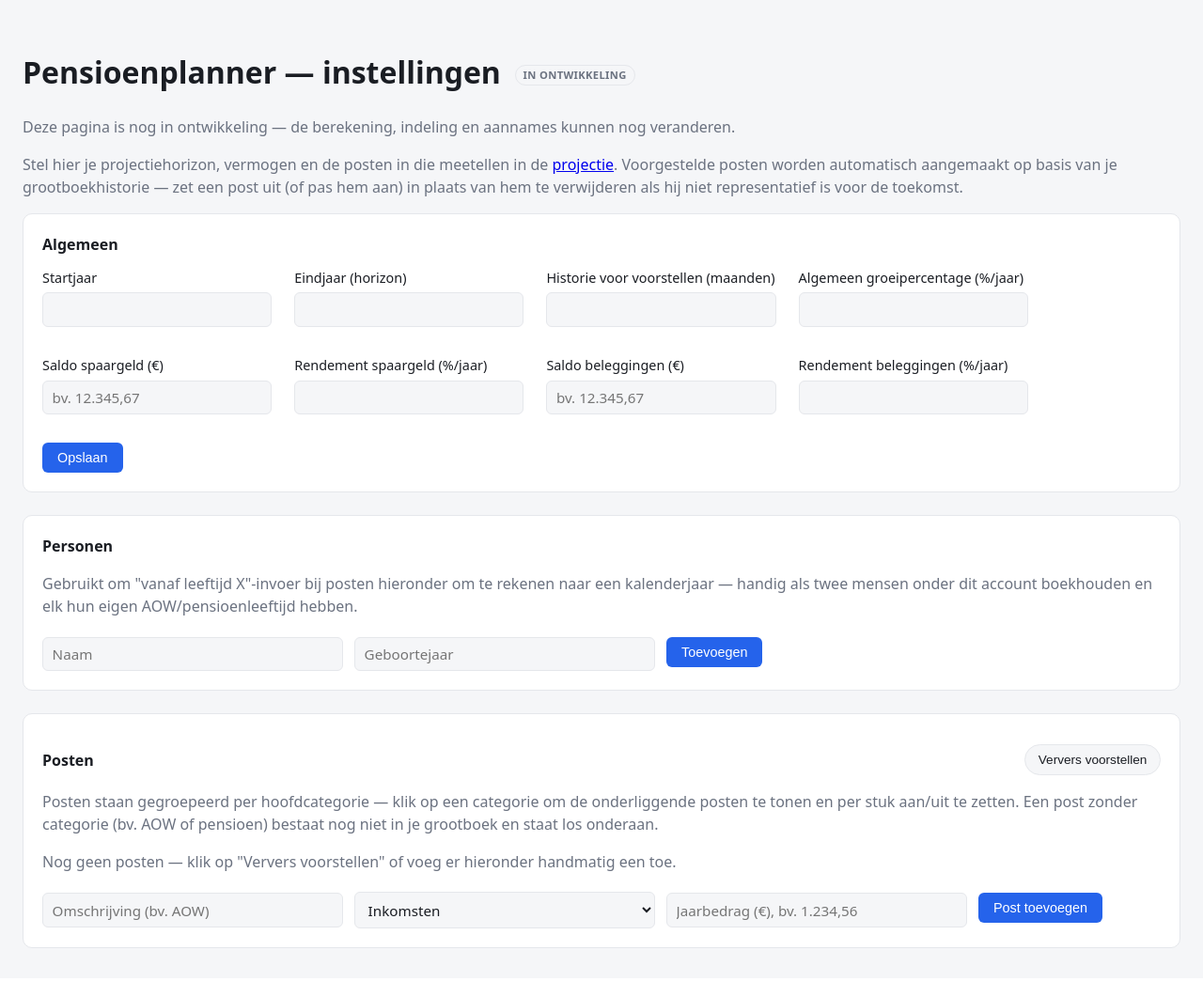
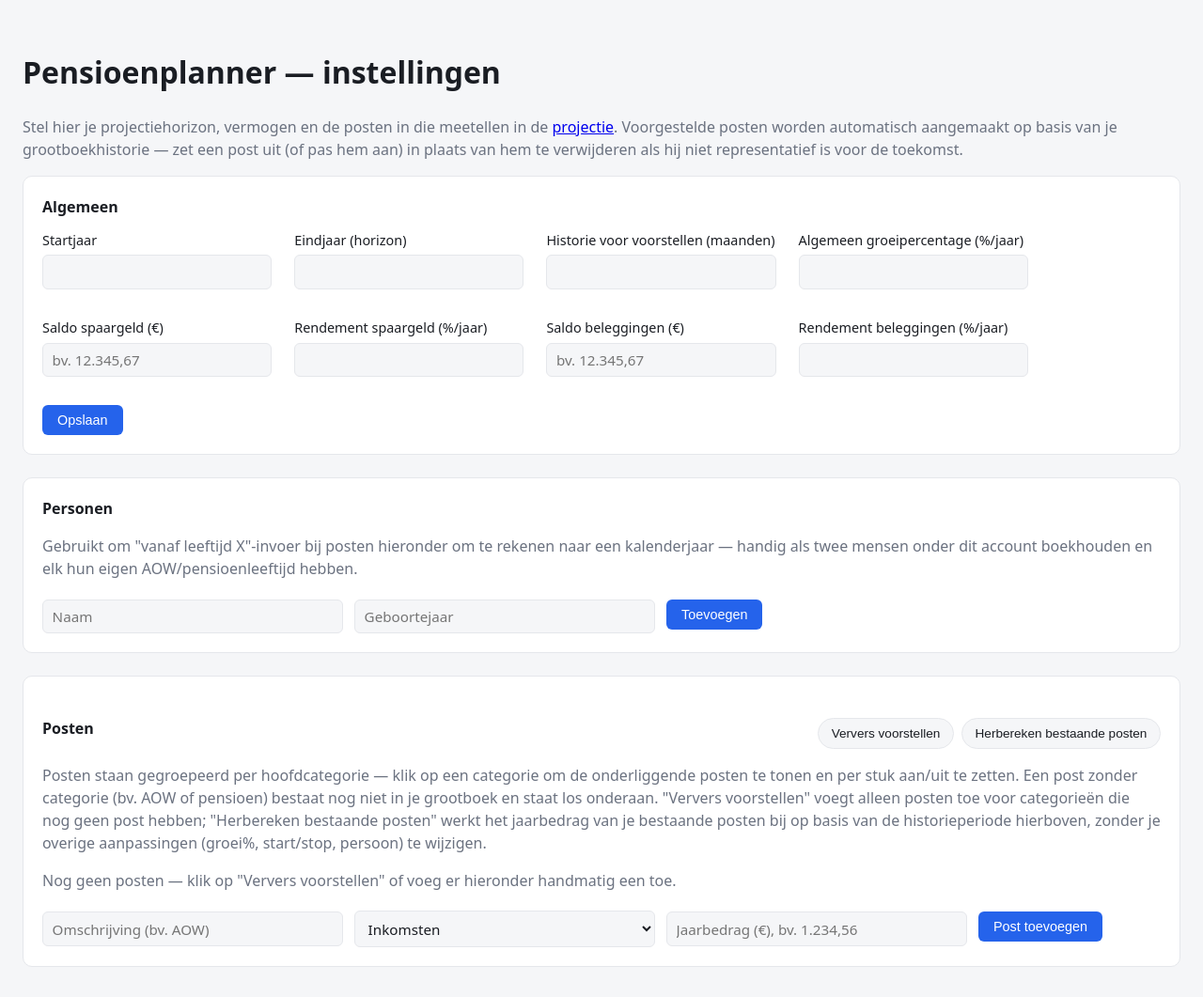
Before and after one commit to teigie/boekhouding_appv2, a FastAPI app: template app/templates/pensioenplanner_instellingen.html in a window 1280 px wide. Shown: the part 62-1123 px from the top of the page at 94% size. Before the commit the page ends 1071 px from the top, so only its background shows below. Run offline with FastAPI, Linux system fonts and the light colour scheme; the template is opened without the code that fills it, so the values that code supplies are empty; parts of the project's set-up code (start-up, migrations or seed data) failed here and were passed over.

Commit message:
Pensioenplanner afgerond: rekeningselectie, herberekenen en projectie-fixes
- Instelbare rekeningselectie (fire_rekening_selectie) bepaalt welke
  gekoppelde rekeningen meetellen in de historiebaseline; wijzigen
  herberekent direct bestaande posten.
- Nieuwe knop "Herbereken bestaande posten", los van "Ververs
  voorstellen" dat nooit bestaande posten aanpast.
- De historieperiode wordt geankerd op de laatste afschriftdatum i.p.v.
  vandaag, en gedeeld door het werkelijk verstreken aantal maanden i.p.v.
  het aantal maanden met data — voorkomt overschatting van posten die
  minder dan maandelijks terugkeren.
- Startjaar van de projectie is nu een 0-basis (nog geen rendement in
  het eerste jaar); "Spaargeld" toont voortaan alleen pot + rendement,
  het netto van dat jaar is pas zichtbaar in "Totaal vermogen".
- Uitgeklapte posten per categorie tonen nu dezelfde kolomkoppen als de
  hoofdtabel.
- "In ontwikkeling"-markering overal verwijderd — de pensioenplanner is
  af.

Co-Authored-By: Claude Sonnet 5 <noreply@anthropic.com>

```diff
--- a/app/routes/pensioenplanner.py
+++ b/app/routes/pensioenplanner.py
@@ -29,7 +29,7 @@ from fastapi import APIRouter, Form, Request
 from fastapi.responses import RedirectResponse, Response
 
 from app.config import SQL_DIR
-from app.dashboard_chart import add_months, build_chart, build_series
+from app.dashboard_chart import add_months, build_chart, build_series, month_range
 from app.db import get_connection
 from app.fire_projection import build_projection
 from app.formatting import format_amount_nl, parse_amount_nl
@@ -53,6 +53,15 @@ _ADD_POST_SQL = (SQL_DIR / "queries" / "fire" / "add_post.sql").read_text(encodi
 _UPDATE_POST_SQL = (SQL_DIR / "queries" / "fire" / "update_post.sql").read_text(encoding="utf-8")
 _DELETE_POST_SQL = (SQL_DIR / "queries" / "fire" / "delete_post.sql").read_text(encoding="utf-8")
 _BASELINE_SQL = (SQL_DIR / "queries" / "fire" / "categorie_baseline_for_user.sql").read_text(encoding="utf-8")
+_UPDATE_POST_BEDRAG_SQL = (SQL_DIR / "queries" / "fire" / "update_post_bedrag.sql").read_text(encoding="utf-8")
+_DATE_BOUNDS_SQL = (SQL_DIR / "queries" / "fire" / "date_bounds_for_user.sql").read_text(encoding="utf-8")
+_SYNC_REKENING_SELECTIE_SQL = (SQL_DIR / "queries" / "fire" / "sync_rekening_selectie.sql").read_text(encoding="utf-8")
+_LIST_REKENING_SELECTIE_SQL = (
+    SQL_DIR / "queries" / "fire" / "list_rekening_selectie_for_user.sql"
+).read_text(encoding="utf-8")
+_UPDATE_REKENING_SELECTIE_SQL = (
+    SQL_DIR / "queries" / "fire" / "update_rekening_selectie.sql"
+).read_text(encoding="utf-8")
 
 _INSTELLINGEN_URL = "/pensioenplanner/instellingen"
 
@@ -190,7 +199,7 @@ def _instellingen_display(instellingen) -> dict:
     }
 
 
-def _annualized_bedrag(netto_totaal: float, aantal_maanden: int) -> float:
+def _annualized_bedrag(netto_totaal: float, venster_maanden: int) -> float:
     """fire_posten.jaarbedrag is always a positive magnitude — same
     convention as afschrift.Bedrag_eur, where the sign lives in a
     separate direction field (there Af_bij, here a post's type) rather
@@ -199,10 +208,49 @@ def _annualized_bedrag(netto_totaal: float, aantal_maanden: int) -> float:
     direction rows correctly (see its own docstring), but an Uitgaven
     category's net is normally negative — abs() here turns that into the
     magnitude a jaarbedrag is supposed to be; app/fire_projection.py is
-    what actually applies the direction, via the post's type."""
-    if not aantal_maanden:
+    what actually applies the direction, via the post's type.
+
+    venster_maanden is the window's total elapsed calendar months (see
+    _baseline_venster), not how many of those months this one category
+    happened to have a transaction in — a cost that recurs less than
+    monthly (e.g. a twice-a-year road tax payment) would otherwise get
+    divided by its own occurrence count and badly overstated."""
+    if not venster_maanden:
         return 0.0
-    return abs(netto_totaal / aantal_maanden * 12)
+    return abs(netto_totaal / venster_maanden * 12)
+
+
+def _load_rekening_selectie(conn, user_id: int):
+    """Ensures every one of the user's Rekeningen has a
+    fire_rekening_selectie row (new accounts default to included, see
+    sync_rekening_selectie.sql's docstring) and returns the full list for
+    display. Called on every visit to the instellingen page, not just the
+    first, since a Rekening can be linked at any time."""
+    conn.execute(_SYNC_REKENING_SELECTIE_SQL, {"user_id": user_id})
+    return conn.execute(_LIST_REKENING_SELECTIE_SQL, {"user_id": user_id}).fetchall()
+
+
+def _baseline_venster(conn, user_id: int, historie_maanden: int) -> tuple[date, date, int]:
+    """Anchors the auto-suggestion window to the last afschrift date among
+    the user's SELECTED Rekeningen (see fire_rekening_selectie /
+    sql/queries/fire/date_bounds_for_user.sql) rather than wall-clock
+    `today` — a window computed from `today` can otherwise slide past the
+    last actual upload (e.g. no statement imported in recent months),
+    making every category look like it had zero activity in that gap
+    instead of simply not-yet-uploaded data. Also clips the start to the
+    earliest afschrift among those same accounts, so a young account isn't
+    divided by months it didn't exist for. Returns
+    (start, end, venster_maanden) — venster_maanden is the actual elapsed
+    calendar months after clipping, fed to _annualized_bedrag."""
+    bounds = conn.execute(_DATE_BOUNDS_SQL, {"user_id": user_id}).fetchone()
+    min_datum, max_datum = (bounds["min_datum"], bounds["max_datum"]) if bounds else (None, None)
+
+    end = date.fromisoformat(max_datum) if max_datum else date.today()
+    start = add_months(end.replace(day=1), -historie_maanden)
+    if min_datum and date.fromisoformat(min_datum) > start:
+        start = date.fromisoformat(min_datum)
+    venster_maanden = len(month_range(start, end))
+    return start, end, venster_maanden
 
 
 def _sync_voorgestelde_posten(conn, user_id: int, instellingen) -> int:
@@ -210,12 +258,12 @@ def _sync_voorgestelde_posten(conn, user_id: int, instellingen) -> int:
     with historical activity in the configured history window that
     doesn't already have one (regardless of that existing post's actief
     state or how its amount has since been edited) — never touches an
-    existing post. Returns how many posts were added."""
+    existing post, see _herbereken_posten for that. Returns how many
+    posts were added."""
     existing = conn.execute(_LIST_POSTEN_SQL, {"user_id": user_id}).fetchall()
     existing_keys = {(r["afschrift_cat_id"], r["afschrift_subcat_id"]) for r in existing}
 
-    end = date.today()
-    start = add_months(end.replace(day=1), -instellingen["historie_maanden"])
+    start, end, venster_maanden = _baseline_venster(conn, user_id, instellingen["historie_maanden"])
     baseline_rows = conn.execute(
         _BASELINE_SQL, {"user_id": user_id, "start": start.isoformat(), "end": end.isoformat()}
     ).fetchall()
@@ -235,7 +283,7 @@ def _sync_voorgestelde_posten(conn, user_id: int, instellingen) -> int:
                 "afschrift_subcat_id": row["subcat_id"],
                 "persoon_id": None,
                 "type": row["cat_type"],
-                "jaarbedrag": round(_annualized_bedrag(row["netto_totaal"], row["aantal_maanden"]), 2),
+                "jaarbedrag": round(_annualized_bedrag(row["netto_totaal"], venster_maanden), 2),
                 "groei_pct": None,
                 "start_jaar": None,
                 "stop_jaar": None,
@@ -245,6 +293,39 @@ def _sync_voorgestelde_posten(conn, user_id: int, instellingen) -> int:
         )
         added += 1
     return added
+
+
+def _herbereken_posten(conn, user_id: int, instellingen) -> int:
+    """Recomputes jaarbedrag for every existing, category-linked post from
+    the current history window — the counterpart to
+    _sync_voorgestelde_posten, which only adds posts for brand-new
+    combinations and deliberately never touches an existing one. Call this
+    when historie_maanden (or new transaction history) should actually
+    change an already-suggested amount. A manually-added post
+    (afschrift_cat_id NULL, e.g. AOW) has no baseline to recompute from
+    and is never touched; a post whose combination has no baseline
+    activity in the (possibly narrower) new window is left as-is rather
+    than reset to 0 — no data in the window isn't evidence the real
+    annual amount is zero. Only jaarbedrag changes — groei_pct, start/
+    stop_jaar, persoon, actief and omschrijving stay exactly as the user
+    left them (see update_post_bedrag.sql)."""
+    existing = conn.execute(_LIST_POSTEN_SQL, {"user_id": user_id}).fetchall()
+    by_key = {(r["afschrift_cat_id"], r["afschrift_subcat_id"]): r for r in existing if r["afschrift_cat_id"] is not None}
+
+    start, end, venster_maanden = _baseline_venster(conn, user_id, instellingen["historie_maanden"])
+    baseline_rows = conn.execute(
+        _BASELINE_SQL, {"user_id": user_id, "start": start.isoformat(), "end": end.isoformat()}
+    ).fetchall()
+
+    updated = 0
+    for row in baseline_rows:
+        post = by_key.get((row["cat_id"], row["subcat_id"]))
+        if post is None:
+            continue
+        nieuw_bedrag = round(_annualized_bedrag(row["netto_totaal"], venster_maanden), 2)
+        conn.execute(_UPDATE_POST_BEDRAG_SQL, {"id": post["ID"], "user_id": user_id, "jaarbedrag": nieuw_bedrag})
+        updated += 1
+    return updated
 
 
 @router.get("/pensioenplanner/instellingen")
@@ -268,6 +349,8 @@ def instellingen_page(request: Request):
 
         personen = conn.execute(_LIST_PERSONEN_SQL, {"user_id": user["id"]}).fetchall()
         posten = conn.execute(_LIST_POSTEN_SQL, {"user_id": user["id"]}).fetchall()
+        rekening_selectie = _load_rekening_selectie(conn, user["id"])
+        conn.commit()
     finally:
         conn.close()
 
@@ -276,7 +359,7 @@ def instellingen_page(request: Request):
         request, "pensioenplanner_instellingen.html",
         {
             "user": user, "instellingen": _instellingen_display(instellingen), "personen": personen,
-            "groepen": groepen, "losse_posten": losse_posten,
+            "groepen": groepen, "losse_posten": losse_posten, "rekening_selectie": rekening_selectie,
         },
     )
 
@@ -332,6 +415,7 @@ def save_instellingen(
         else:
             personen = conn.execute(_LIST_PERSONEN_SQL, {"user_id": user["id"]}).fetchall()
             posten = conn.execute(_LIST_POSTEN_SQL, {"user_id": user["id"]}).fetchall()
+            rekening_selectie = conn.execute(_LIST_REKENING_SELECTIE_SQL, {"user_id": user["id"]}).fetchall()
     finally:
         conn.close()
 
@@ -342,7 +426,8 @@ def save_instellingen(
             request, "pensioenplanner_instellingen.html",
             {
                 "user": user, "instellingen": submitted, "personen": personen,
-                "groepen": groepen, "losse_posten": losse_posten, "error": error,
+                "groepen": groepen, "losse_posten": losse_posten, "rekening_selectie": rekening_selectie,
+                "error": error,
             },
             status_code=400,
         )
@@ -384,6 +469,46 @@ def delete_persoon(request: Request, persoon_id: int):
     return RedirectResponse(_INSTELLINGEN_URL, status_code=303)
 
 
+@router.post("/pensioenplanner/rekeningen")
+async def save_rekening_selectie(request: Request):
+    """Saves which of the user's own Rekeningen feed the baseline — same
+    shared-checkbox-group pattern as the posten table's actief_ids (see
+    save_posten below): one request, one "actief" checkbox per Rekening,
+    all sharing the name rekening_ids. Changing the selection immediately
+    recomputes existing, category-linked posten's jaarbedrag (same as
+    clicking "Herbereken bestaande posten") — a (de)selected account
+    changes what the baseline query sees, so leaving old amounts in place
+    until a separate manual click would be a stale, easy-to-miss state."""
+    user = require_login(request)
+    if isinstance(user, RedirectResponse):
+        return user
+
+    form = await request.form()
+    actief_ids = {int(v) for v in form.getlist("rekening_ids")}
+
+    conn = get_connection()
+    try:
+        rekening_selectie = _load_rekening_selectie(conn, user["id"])
+        for row in rekening_selectie:
+            conn.execute(_UPDATE_REKENING_SELECTIE_SQL, {
+                "user_id": user["id"],
+                "rekening_id": row["rekening_id"],
+                "actief": 1 if row["rekening_id"] in actief_ids else 0,
+            })
+        instellingen = conn.execute(_GET_INSTELLINGEN_SQL, {"user_id": user["id"]}).fetchone()
+        updated = 0
+        if instellingen is not None:
+            updated = _herbereken_posten(conn, user["id"], instellingen)
+        conn.commit()
+    finally:
+        conn.close()
+    audit.info(
+        "Pensioenplanner: rekeningselectie opgeslagen en %d post(en) herberekend voor gebruiker %s",
+        updated, user["id"],
+    )
+    return RedirectResponse(_INSTELLINGEN_URL, status_code=303)
+
+
 @router.post("/pensioenplanner/posten")
 def add_post(
     request: Request,
@@ -421,6 +546,7 @@ def add_post(
             instellingen = conn.execute(_GET_INSTELLINGEN_SQL, {"user_id": user["id"]}).fetchone()
             personen = conn.execute(_LIST_PERSONEN_SQL, {"user_id": user["id"]}).fetchall()
             posten = conn.execute(_LIST_POSTEN_SQL, {"user_id": user["id"]}).fetchall()
+            rekening_selectie = conn.execute(_LIST_REKENING_SELECTIE_SQL, {"user_id": user["id"]}).fetchall()
     finally:
         conn.close()
 
@@ -431,7 +557,8 @@ def add_post(
             request, "pensioenplanner_instellingen.html",
             {
                 "user": user, "instellingen": _instellingen_display(instellingen), "personen": personen,
-                "groepen": groepen, "losse_posten": losse_posten, "error": error,
+                "groepen": groepen, "losse_posten": losse_posten, "rekening_selectie": rekening_selectie,
+                "error": error,
             },
             status_code=400,
         )
@@ -567,6 +694,29 @@ def ververs_posten(request: Request):
     return RedirectResponse(_INSTELLINGEN_URL, status_code=303)
 
 
+@router.post("/pensioenplanner/posten/herbereken")
+def herbereken_posten(request: Request):
+    """Recomputes existing, category-linked posts' jaarbedrag from the
+    current historie_maanden — see _herbereken_posten's docstring for why
+    this is a separate action from "Ververs voorstellen" (which only adds
+    missing posts, by design, and never updates one already there)."""
+    user = require_login(request)
+    if isinstance(user, RedirectResponse):
+        return user
+
+    conn = get_connection()
+    try:
+        instellingen = conn.execute(_GET_INSTELLINGEN_SQL, {"user_id": user["id"]}).fetchone()
+        updated = 0
+        if instellingen is not None:
+            updated = _herbereken_posten(conn, user["id"], instellingen)
+            conn.commit()
+    finally:
+        conn.close()
+    audit.info("Pensioenplanner: %d post(en) herberekend voor gebruiker %s", updated, user["id"])
+    return RedirectResponse(_INSTELLINGEN_URL, status_code=303)
+
+
 def _projection_chart(projectie: dict):
     """Reuses app/dashboard_chart.py's generic x-category/series scaler
     for a yearly (rather than monthly) linegraph — build_chart/
--- a/app/static/css/style.css
+++ b/app/static/css/style.css
@@ -145,24 +145,6 @@ body {
 .info-icon:hover {
   border-color: var(--accent);
   color: var(--accent);
-}
-
-/* Marks a feature that's still being actively worked on — currently only
-   the pensioenplanner (see app/templates/base.html's nav link and the
-   notice at the top of its own pages). Deliberately subdued (muted, not
-   the accent color) so it reads as informational, not an error/warning. */
-.badge-wip {
-  display: inline-block;
-  margin-left: 0.4rem;
-  padding: 0.1rem 0.5rem;
-  border: 1px solid var(--border);
-  border-radius: 999px;
-  color: var(--muted);
-  font-size: 0.7rem;
-  font-weight: 600;
-  text-transform: uppercase;
-  letter-spacing: 0.03em;
-  vertical-align: middle;
 }
 
 .topbar__nav a {
--- a/app/templates/base.html
+++ b/app/templates/base.html
@@ -30,7 +30,7 @@
           <a href="/">Dashboard</a>
           <a href="/review">Controle</a>
           <a href="/upload">Upload</a>
-          <a href="/pensioenplanner">Pensioenplanner<span class="badge-wip" title="Nog in ontwikkeling — werking en berekeningen kunnen nog veranderen">in ontwikkeling</span></a>
+          <a href="/pensioenplanner">Pensioenplanner</a>
         </span>
         <span class="topbar__account">
           <a href="/user/{{ logged_in_user.name | urlencode }}">{{ logged_in_user.name }}</a>
--- a/app/templates/pensioenplanner_instellingen.html
+++ b/app/templates/pensioenplanner_instellingen.html
@@ -2,11 +2,7 @@
 {% block title %}Boekhouding — Pensioenplanner instellingen{% endblock %}
 {% block content_class %}content--wide{% endblock %}
 {% block content %}
-  <h1>Pensioenplanner — instellingen <span class="badge-wip">in ontwikkeling</span></h1>
-  <p class="muted">
-    Deze pagina is nog in ontwikkeling — de berekening, indeling en
-    aannames kunnen nog veranderen.
-  </p>
+  <h1>Pensioenplanner — instellingen</h1>
   <p class="muted">
     Stel hier je projectiehorizon, vermogen en de posten in die meetellen
     in de <a href="/pensioenplanner">projectie</a>. Voorgestelde posten
@@ -34,6 +30,30 @@
       <button type="submit" style="margin-top: 1rem;">Opslaan</button>
     </form>
   </section>
+
+  {% if rekening_selectie %}
+    <section class="card" style="margin-top: 1.5rem;">
+      <h2>Rekeningen</h2>
+      <p class="muted">
+        Welke van je gekoppelde rekeningen meetellen in de
+        historiebaseline (voorgestelde bedragen, "Ververs voorstellen" en
+        "Herbereken bestaande posten"). Zet bv. een privérekening uit als
+        die niet in de gezamenlijke projectie thuishoort. Opslaan
+        herberekent direct het jaarbedrag van je bestaande, aan een
+        categorie gekoppelde posten — net als de knop "Herbereken
+        bestaande posten" hieronder.
+      </p>
+      <form method="post" action="/pensioenplanner/rekeningen" class="table-actions" style="flex-wrap: wrap; gap: 1rem;">
+        {% for r in rekening_selectie %}
+          <label style="display: flex; align-items: center; gap: 0.35rem;">
+            <input type="checkbox" name="rekening_ids" value="{{ r['rekening_id'] }}" {{ "checked" if r["actief"] }}>
+            {{ r["rekening_naam"] }}
+          </label>
+        {% endfor %}
+        <button type="submit">Opslaan</button>
+      </form>
+    </section>
+  {% endif %}
 
   <section class="card" style="margin-top: 1.5rem;">
     <h2>Personen</h2>
@@ -64,15 +84,24 @@
   <section class="card" style="margin-top: 1.5rem;">
     <div class="table-actions" style="justify-content: space-between; align-items: center;">
       <h2 style="margin: 0;">Posten</h2>
-      <form method="post" action="/pensioenplanner/posten/ververs">
-        <button type="submit" class="chip">Ververs voorstellen</button>
-      </form>
+      <span class="table-actions" style="gap: 0.5rem;">
+        <form method="post" action="/pensioenplanner/posten/ververs">
+          <button type="submit" class="chip">Ververs voorstellen</button>
+        </form>
+        <form method="post" action="/pensioenplanner/posten/herbereken">
+          <button type="submit" class="chip">Herbereken bestaande posten</button>
+        </form>
+      </span>
     </div>
     <p class="muted">
       Posten staan gegroepeerd per hoofdcategorie — klik op een categorie
       om de onderliggende posten te tonen en per stuk aan/uit te zetten.
       Een post zonder categorie (bv. AOW of pensioen) bestaat nog niet in
-      je grootboek en staat los onderaan.
+      je grootboek en staat los onderaan. "Ververs voorstellen" voegt
+      alleen posten toe voor categorieën die nog geen post hebben;
+      "Herbereken bestaande posten" werkt het jaarbedrag van je bestaande
+      posten bij op basis van de historieperiode hierboven, zonder je
+      overige aanpassingen (groei%, start/stop, persoon) te wijzigen.
     </p>
 
     {% if groepen or losse_posten %}
@@ -145,6 +174,19 @@
                   <td colspan="9">
                     <div class="table-scroll">
                       <table class="category-statements">
+                        <thead>
+                          <tr>
+                            <th>Actief</th>
+                            <th>Omschrijving</th>
+                            <th>Persoon</th>
+                            <th class="col-amount">Jaarbedrag (€)</th>
+                            <th>Groei % (leeg = algemeen)</th>
+                            <th>Start jaar / leeftijd</th>
+                            <th>Stop jaar / leeftijd</th>
+                            <th>Eenmalig</th>
+                            <th></th>
+                          </tr>
+                        </thead>
                         <tbody>
                           {% for post in groep.posten %}{{ post_row(post) }}{% endfor %}
                         </tbody>
```
Also changed, not shown: app/fire_projection.py (+32 -10 lines), app/templates/pensioenplanner.html (+1 -6 lines), sql/fire_schema.sql (+9 -0 lines), sql/queries/fire/categorie_baseline_for_user.sql (+20 -6 lines), sql/queries/fire/date_bounds_for_user.sql (added, +16 -0 lines), sql/queries/fire/list_rekening_selectie_for_user.sql (added, +12 -0 lines), sql/queries/fire/sync_rekening_selectie.sql (added, +16 -0 lines), sql/queries/fire/update_post_bedrag.sql (added, +12 -0 lines), sql/queries/fire/update_rekening_selectie.sql (added, +7 -0 lines), sql/schema.sql (+18 -0 lines), CHANGELOG.md.
